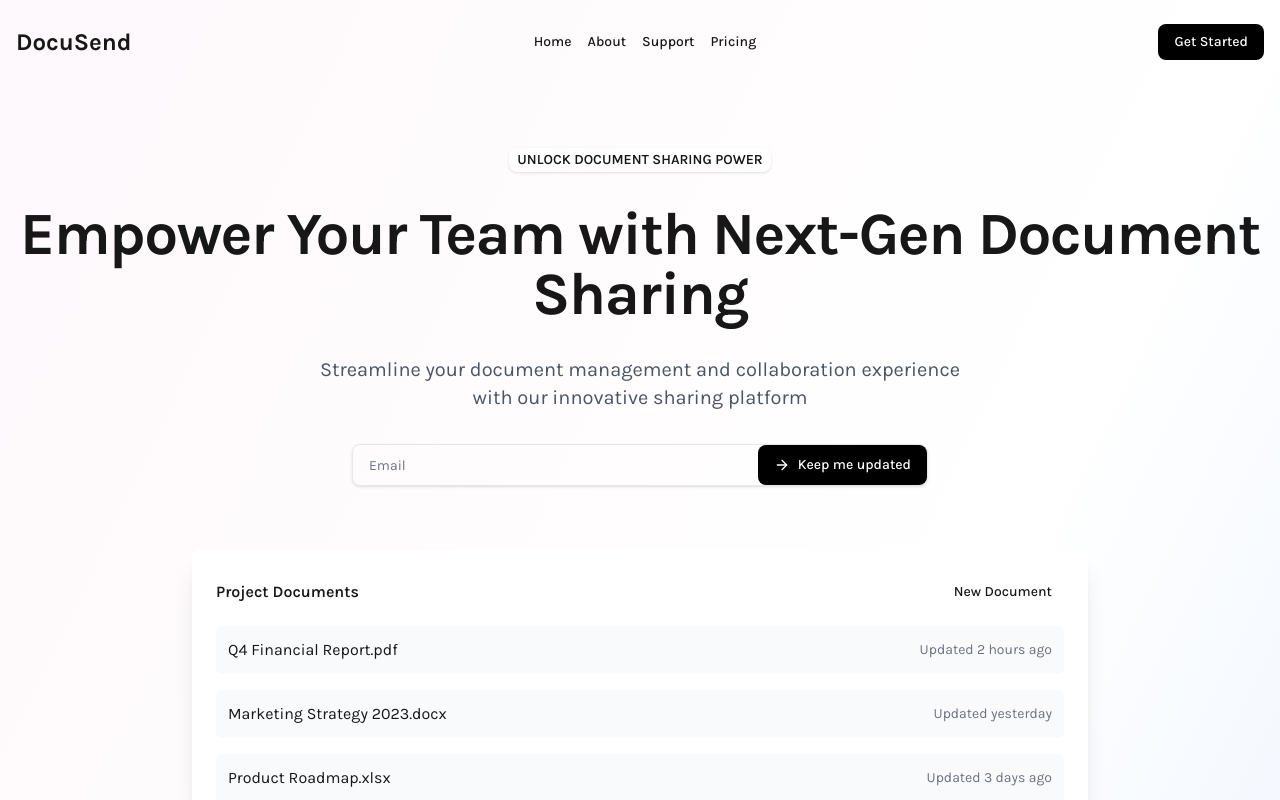
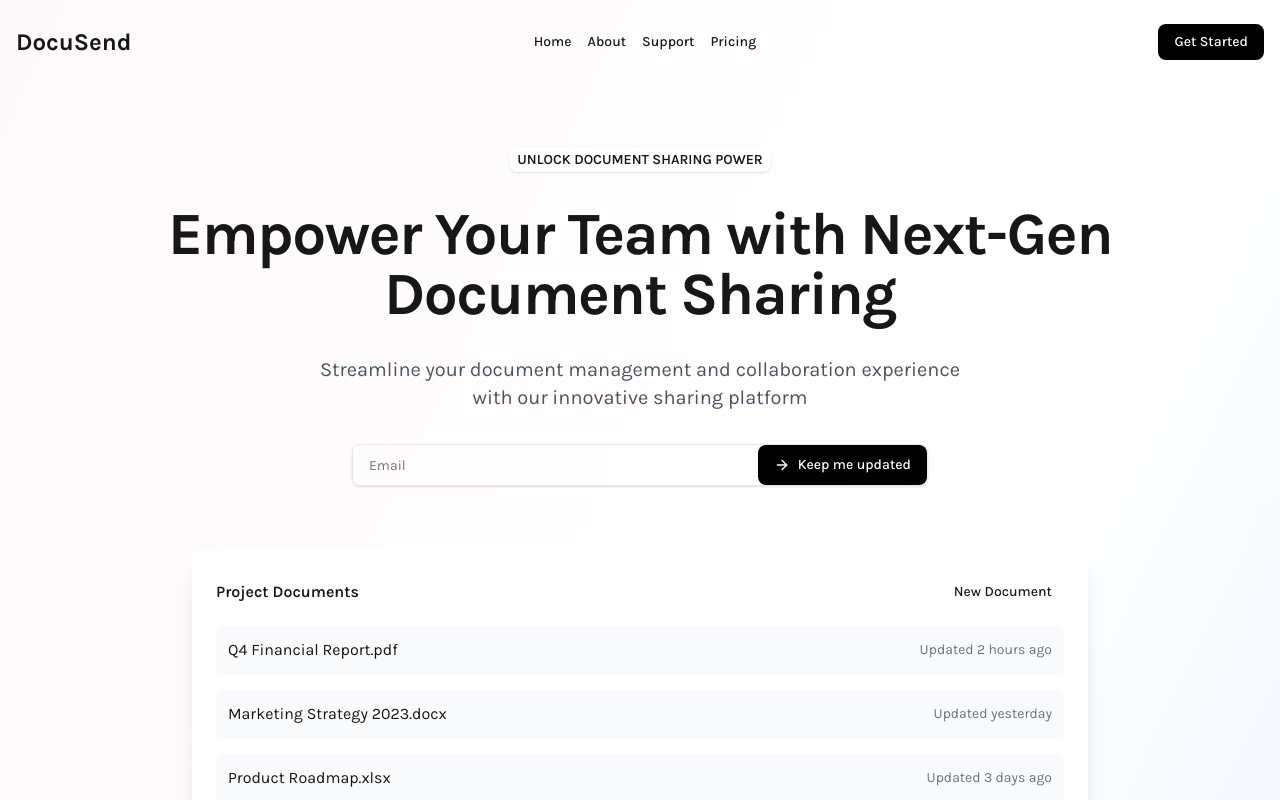
Before and after one commit to FrancoCanzani/docusend, a Next.js app: page / in a window 1280 px wide. Shown: the top 800 px of the page. Built offline with nearby package versions, Linux system fonts and the light colour scheme.

Commit message:
quick fix in maxw

```diff
--- a/src/app/page.tsx
+++ b/src/app/page.tsx
@@ -91,7 +91,7 @@ export default function LandingPage() {
         <h2 className="text-sm bg-white rounded-lg px-2 py-0.5 shadow w-fit mx-auto font-semibold uppercase">
           Unlock Document Sharing Power
         </h2>
-        <h1 className="mt-8 text-4xl font-bold tracking-tight sm:text-5xl md:text-6xl">
+        <h1 className="mt-8 text-4xl max-w-5xl mx-auto font-bold tracking-tight sm:text-5xl md:text-6xl">
           Empower Your Team with Next-Gen Document Sharing
         </h1>
         <p className="mx-auto my-8 max-w-2xl text-xl text-gray-600">
```
